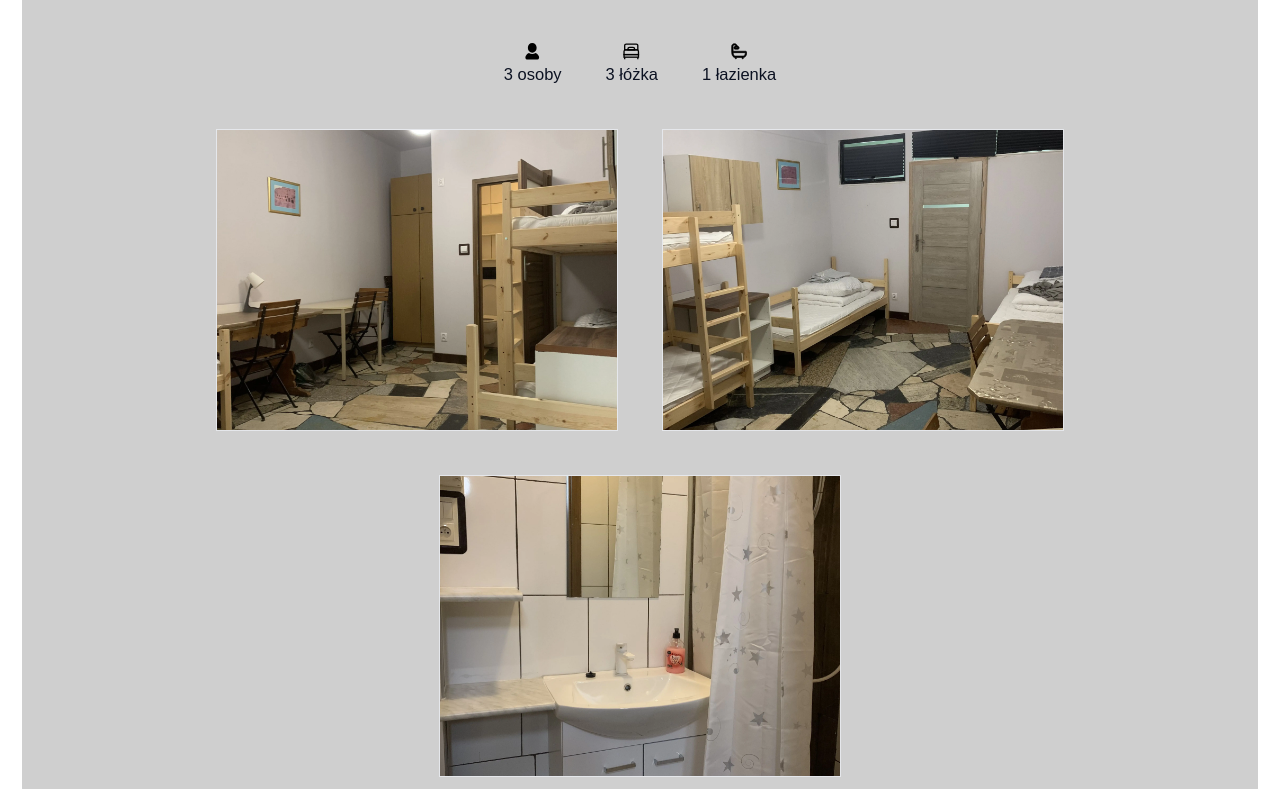
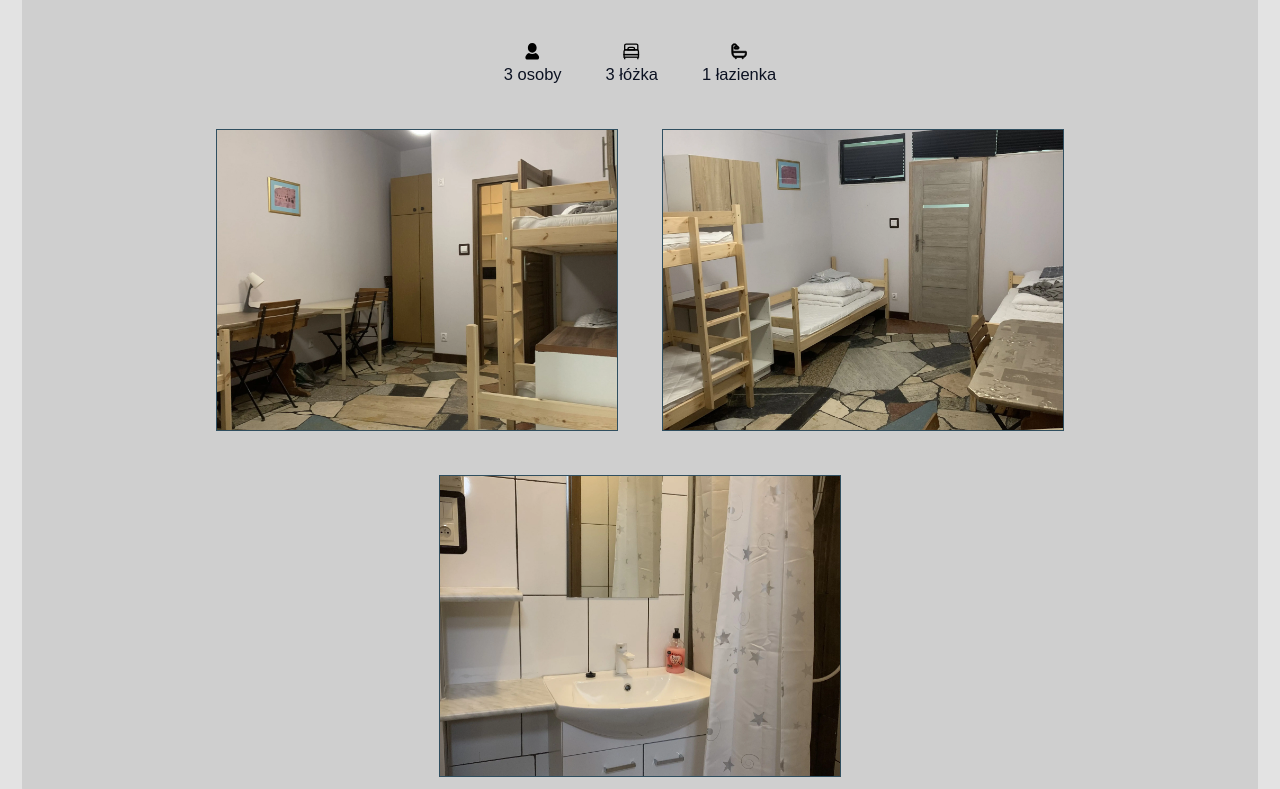
Before and after one commit to TDomagalski/nextjs-15-roomwork, a Next.js app: page /kwatery/kwatera-1-parter in a window 1280 px wide. Shown: the part 784-1573 px from the top of the page. Built offline with nearby package versions, Linux system fonts and the light colour scheme.

Commit message:
feat: some changes

```diff
--- a/src/app/kwatery/[slug]/slug.module.scss
+++ b/src/app/kwatery/[slug]/slug.module.scss
@@ -37,7 +37,7 @@
 
     .room_img {
       position: relative;
-      border: 1px solid vars.$colorBorder;
+      border: 1px solid var(--border-color);
       cursor: pointer;
       transition: transform 0.3s;
 
--- a/src/styles/globals.scss
+++ b/src/styles/globals.scss
@@ -16,7 +16,7 @@
 
 :root {
   // colors
-  --bg-color: #fff;
+  --bg-color: #e3e3e3;
   --container-color: #cfcfcf;
   --border-color: #304f60;
   --text-color: #0c1222;
```
